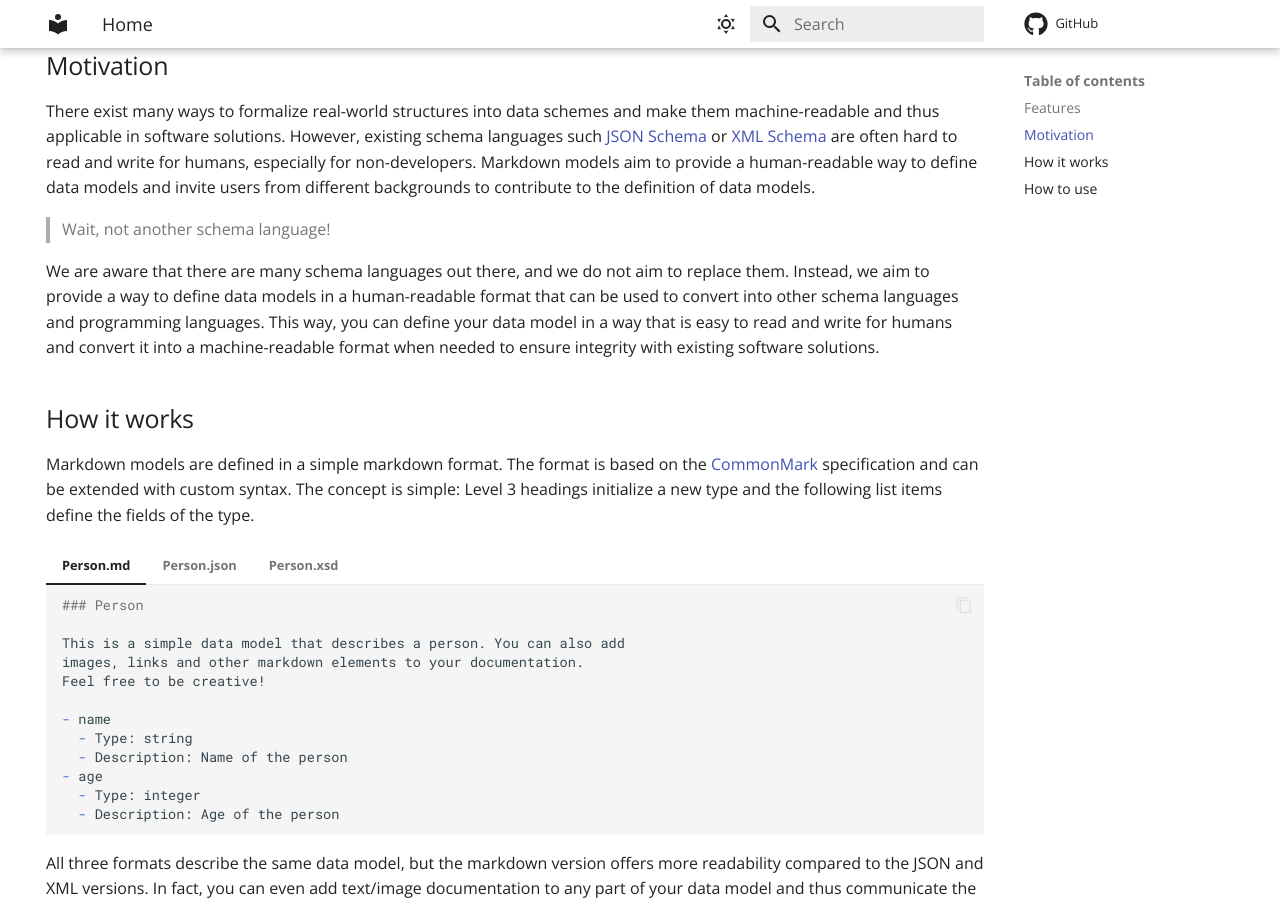
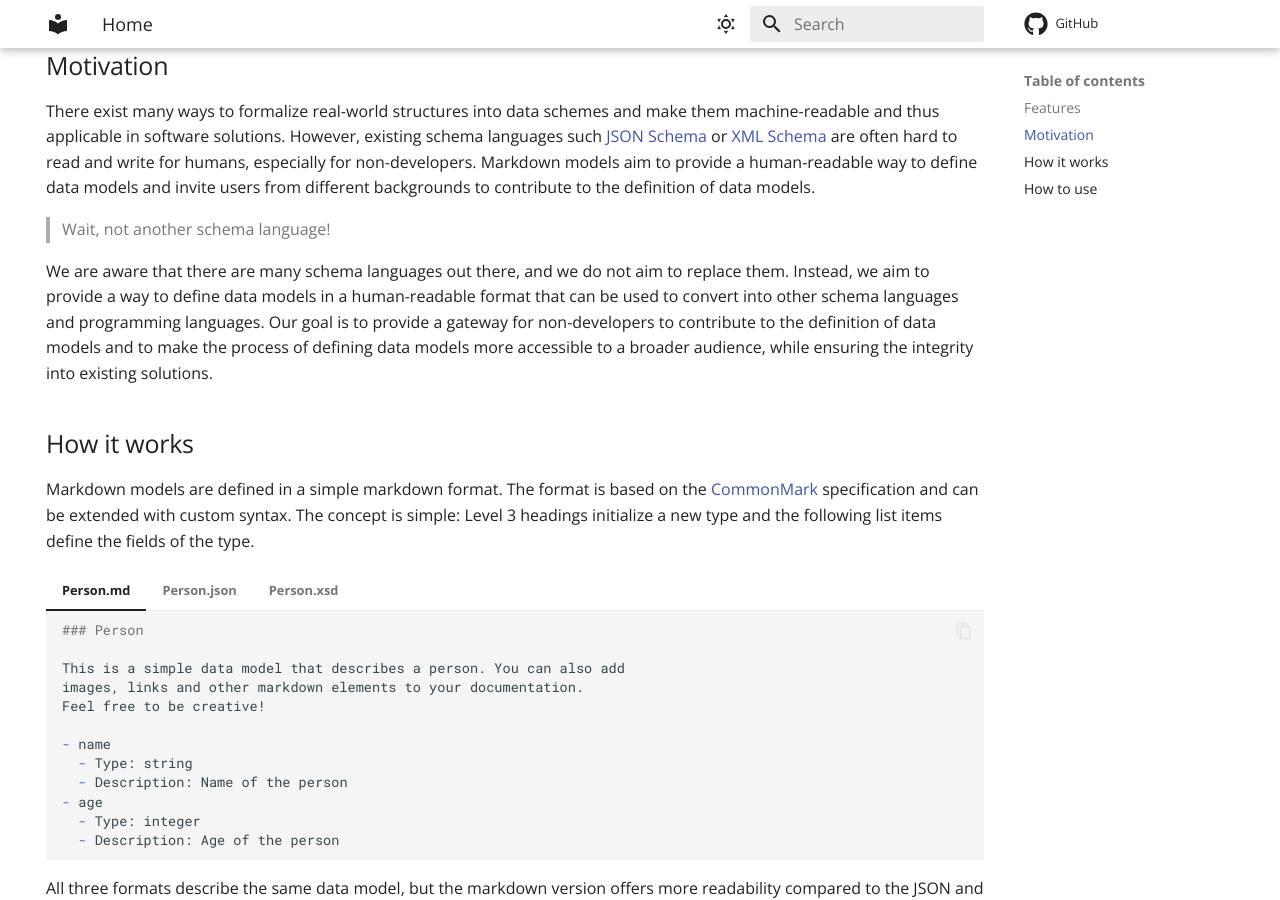
Before and after one commit to FAIRChemistry/md-models, an MkDocs documentation site: the page built from docs/index.md, in a window 1280 px wide and 900 px high, scrolled down 634 px. Built offline with MkDocs 1.6.1 and Material for MkDocs 9.7.7, drawn with Linux system fonts in a browser that asks for light colours; comment, search, counter and statistics services are not loaded.

Commit message:
update index

```diff
--- a/docs/index.md
+++ b/docs/index.md
@@ -25,7 +25,7 @@ There exist many ways to formalize real-world structures into data schemes and m
 
 > Wait, not another schema language!
 
-We are aware that there are many schema languages out there, and we do not aim to replace them. Instead, we aim to provide a way to define data models in a human-readable format that can be used to convert into other schema languages and programming languages. This way, you can define your data model in a way that is easy to read and write for humans and convert it into a machine-readable format when needed to ensure integrity with existing software solutions.
+We are aware that there are many schema languages out there, and we do not aim to replace them. Instead, we aim to provide a way to define data models in a human-readable format that can be used to convert into other schema languages and programming languages. Our goal is to provide a gateway for non-developers to contribute to the definition of data models and to make the process of defining data models more accessible to a broader audience, while ensuring the integrity into existing solutions.
 
 ## How it works
 
```
